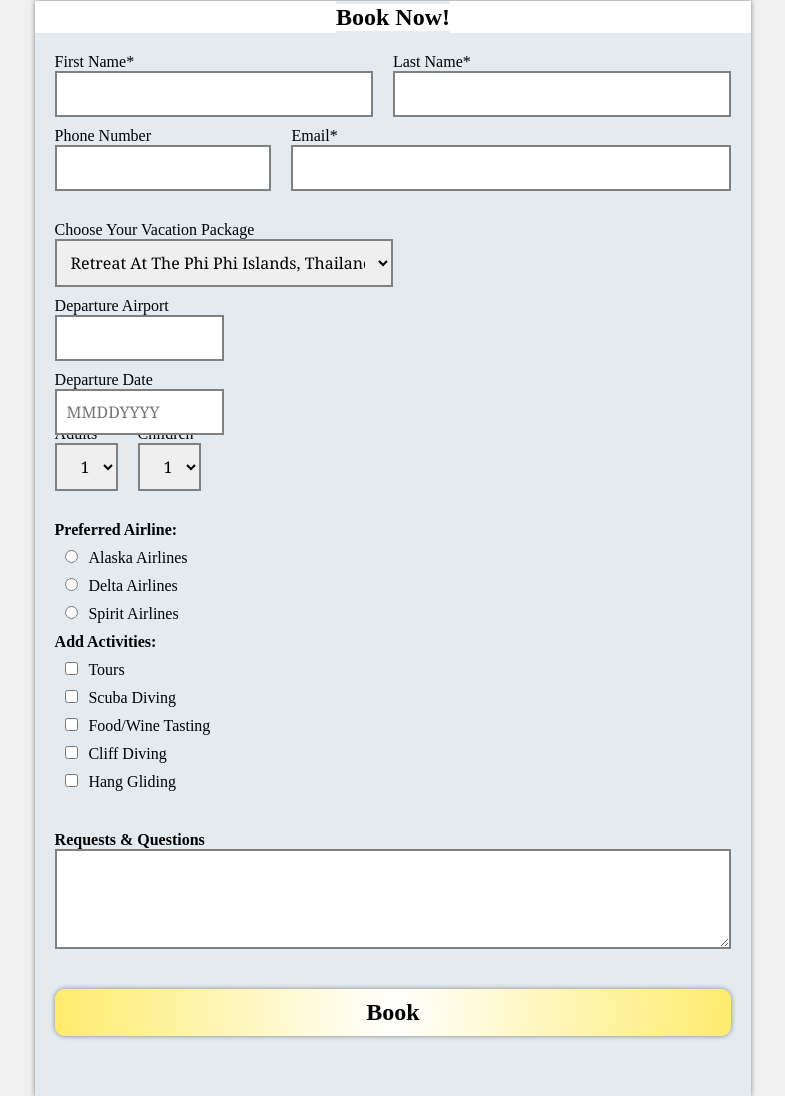
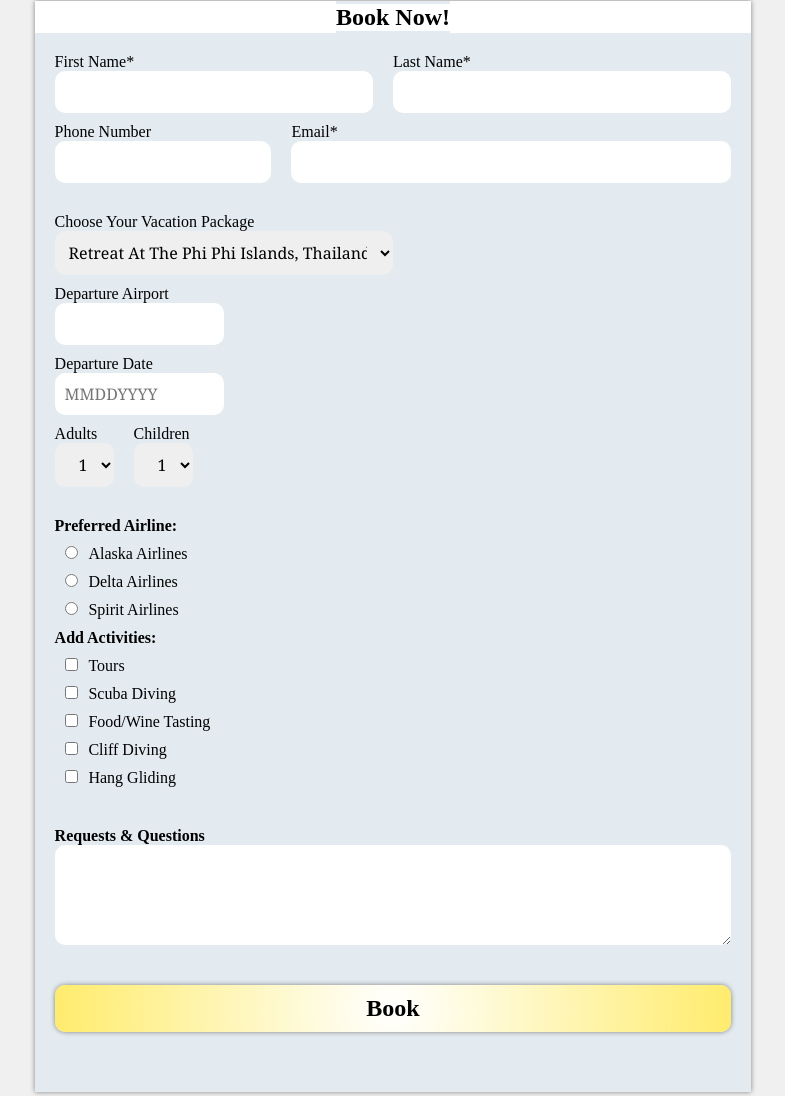
Before and after one commit to hannah-a/BeachVacayCo, a plain HTML site: page contact.html in a window 1280 px wide. Shown: the part 221-1317 px from the top of the page, without its empty margins (247-1032 px from the left). Drawn offline with Linux system fonts and the light colour scheme; a web font is replaced by a local one.

Commit message:
border changes

```diff
--- a/index.css
+++ b/index.css
@@ -681,7 +681,8 @@ option {
   font-size: 1.6rem;
   width: 100%;
   padding: 1rem;
-  border: 2px solid grey;
+  border: none;
+  border-radius: 10px;
 }
 
 .booknow select,
@@ -757,6 +758,7 @@ input[type="checkbox"] {
 
 .acCenter {
   display: flex;
+  margin-top: 2rem;
 }
 .acCenter select {
   padding-left: 2rem;
@@ -786,7 +788,8 @@ textarea {
   font-family: "Noto Serif", serif;
   font-size: 1.6rem;
   height: 10rem;
-  border: 2px solid grey;
+  border: none;
+  border-radius: 10px;
 }
 
 .submit input {
```
